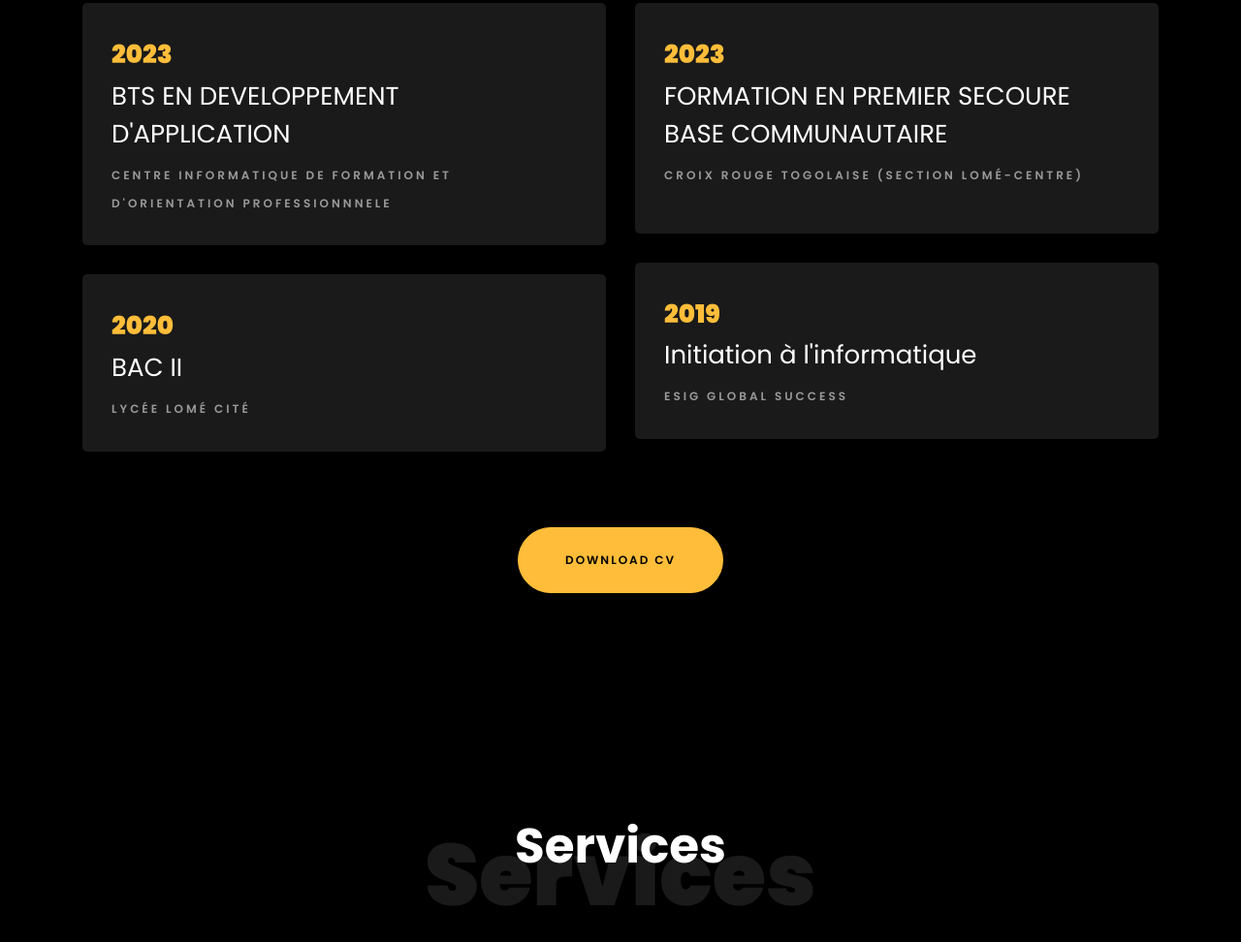
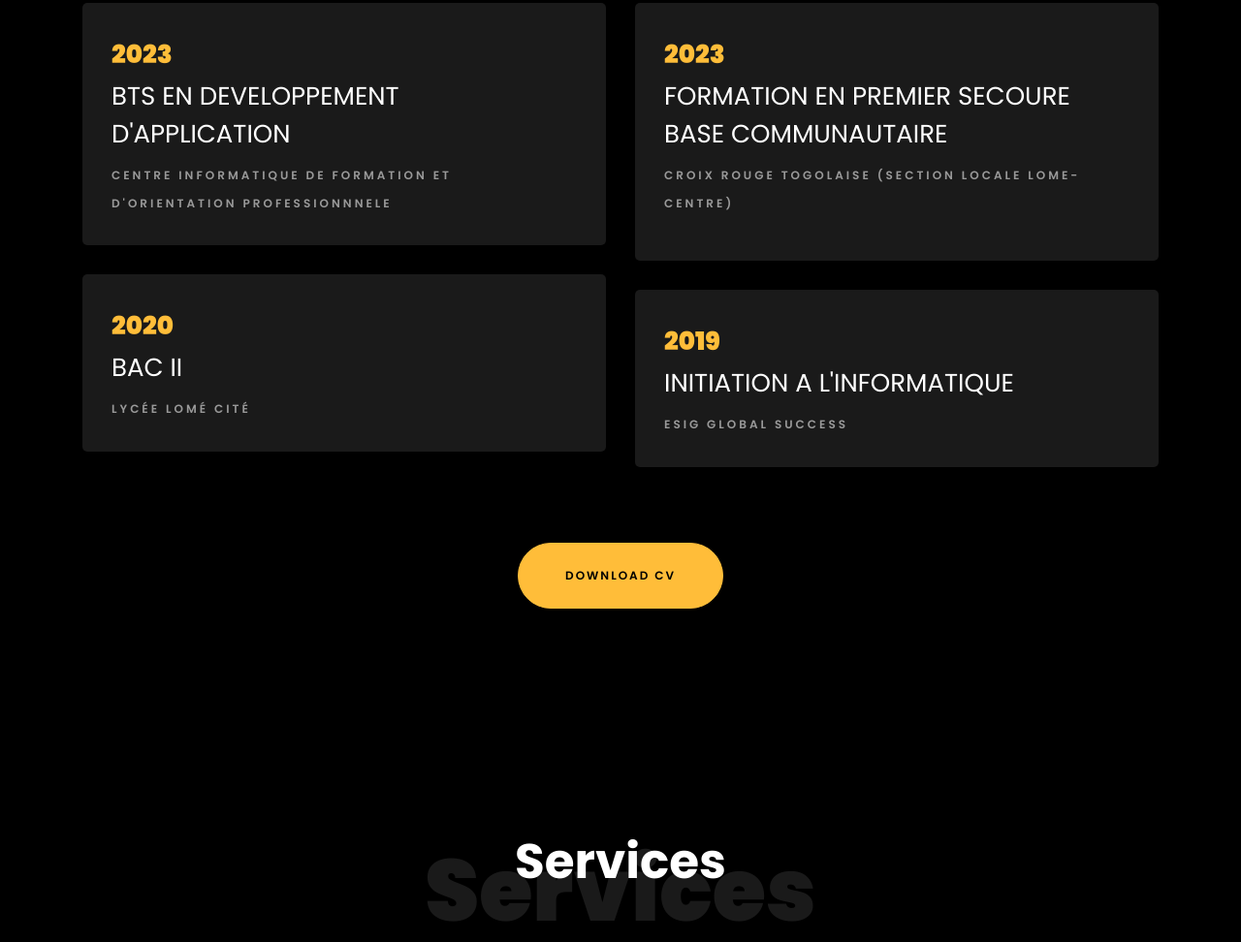
Before and after one commit to larchertech/larchertech.github.io, a plain HTML site: page index.html in a window 1280 px wide. Shown: the part 1819-2791 px from the top of the page at 97% size. Drawn offline with Linux system fonts and the light colour scheme; files whose address does not match are found by name.

Commit message:
Update index.html

```diff
--- a/index.html
+++ b/index.html
@@ -162,13 +162,13 @@
 					<div class="resume-wrap ftco-animate">
     					<span class="date">2023</span>
     					<h2>FORMATION EN PREMIER SECOURE BASE COMMUNAUTAIRE</h2>
-    					<span class="position">CROIX ROUGE TOGOLAISE (SECTION Lomé-CENTRE) </br><p></p> </span>
+    					<span class="position">CROIX ROUGE TOGOLAISE (SECTION LOCALE LOME-CENTRE) </br><p></p> </span>
     				<!--	<p class="mt-4">A small river named Duden flows by their place and supplies it with the necessary regelialia. It is a paradisematic country, in which roasted parts of sentences fly into your mouth.</p>
     				-->
 					</div>
     				<div class="resume-wrap ftco-animate">
     					<span class="date">2019</span>
-    					<h2>Initiation à l'informatique</h2>
+    					<h2>INITIATION A L'INFORMATIQUE</h2>
     					<span class="position">Esig global success</span>
     				<!--	<p class="mt-4">A small river named Duden flows by their place and supplies it with the necessary regelialia. It is a paradisematic country, in which roasted parts of sentences fly into your mouth.</p>
     				-->
```
